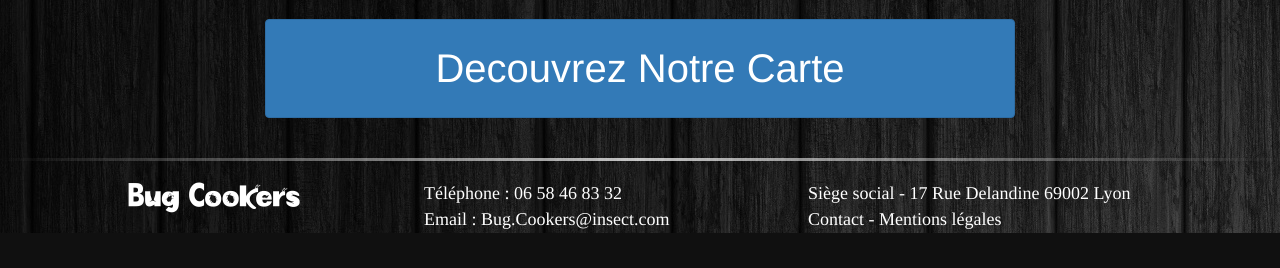
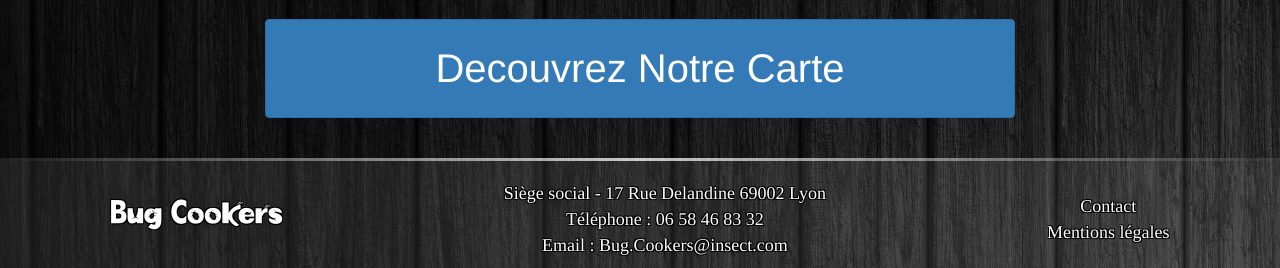
Before and after one commit to roche426/Bug-Cooker, a PHP site: page /concept.php in a window 1280 px wide. Shown: the part 1752-2020 px from the top of the page. Before the commit the page ends 1985 px from the top, so only its background shows below. Run offline with PHP 8.4, Linux system fonts and the light colour scheme; some libraries are stand-ins or nearby versions.

Commit message:
Header Footer OK

```diff
--- a/concept.php
+++ b/concept.php
@@ -121,7 +121,7 @@
     </div>
   </div>
 
-  <footer class="banniere_top">
+  <footer>
       <?php include("footer.php");?>
   </footer>
 
--- a/footer.php
+++ b/footer.php
@@ -1,39 +1,13 @@
 <hr class="ligne_separation">
-
-<p id="logo_footer">Bug Cookers</p>
+<div class="dispo_footer">
+	<p id="logo_footer">Bug Cookers</p>
 	<ul class="banniere_bottom1">
+		<li><a href="#" class="text_foot">Siège social - 17 Rue Delandine 69002 Lyon</a></li>
 		<li><a href="#" class="text_foot"> Téléphone : 06 58 46 83 32</a></li>
 		<li><a href="#" class="text_foot"> Email : Bug.Cookers@insect.com</a></li>
 	</ul>
-	<ul class="banniere_bottom2">
-		<li><a href="#" class="text_foot">Siège social - 17 Rue Delandine 69002 Lyon</a></li>
-		<li><a href="#" class="text_foot">Contact - Mentions légales</a></li>
+	<ul class="banniere_bottom1">
+		<li><a href="#" class="text_foot">Contact</a></li>
+		<li><a href="#" class="text_foot"> Mentions légales</a></li>
 	</ul>
-
-<!--<ul class="banniere_bottom_logo">
-		<li><a href="#"><img src="/Images/logo_facebook.png" alt="logo_facebook" class="taille_logo"></a></li>
-		<li><a href="#"><img src="/Images/logo_twitter.png" alt="logo_twitter" class="taille_logo"></a></li>
-		<li><a href="#"><img src="/Images/logo_pinterest.png" alt="logo_pinterest" class="taille_logo"></a></li>
-	</ul>
-
-<div class="container">
-			<div class="col-md-3">
-			  <p id="logo_footer">Bug Cookers</p>
-		  	</div>
-			<div class="col-md-6">
-				<a href="#" class="text_foot">Siège social - 17 Rue Delandine 69002 Lyon</a>
-				<a href="#" class="text_foot">Téléphone : 06 58 46 83 32</a>
-				<a href="#" class="text_foot">Email : Bug.Cookers@insect.com</a>
-				<a href="#" class="text_foot">Contact</a>
-				<a href="#" class="text_foot">Mentions légales</a>
-			</div>
-			<div class="col-md-1">
-				<a href="#"><img src="/Images/logo_facebook.png" alt="logo_facebook" class="taille_logo"></a>
-			</div>
-			<div class="col-md-1">
-				<a href="#"><img src="/Images/logo_twitter.png" alt="logo_twitter" class="taille_logo"></a>
-			</div>
-			<div class="col-md-1">
-				<a href="#"><img src="/Images/logo_pinterest.png" alt="logo_pinterest" class="taille_logo"></a>
-		  	</div>
-	</div>-->
+</div>
--- a/style.css
+++ b/style.css
@@ -5,21 +5,23 @@
 }
 
 body{
-	background-image: url("fond3.jpg");
+	background: url("fond3.jpg");
+	width: 100%;
+	height: 100%;
 }
 /*CSS banniere top*/
 .nav{
 	display: flex;
-	justify-content: center;
+	justify-content: space-between;
 	margin-bottom: 40px;
-
 }
 .nav_text{
 	font-size: 40px;
-	color: white;
+	color:  #32CD32;
+	text-shadow: #000000 1px 1px;
 	font-family: 'Times';
 	margin-bottom: -25px;
-	max-width: 300px;
+	width: 300px;
 	text-align: center;
 	margin-left: auto;
 	margin-right: auto;
@@ -42,7 +44,7 @@ body{
 	 background-image: linear-gradient(to right, rgba(255, 255, 255, 0), rgba(255, 255, 255, 0.75), rgba(255, 255, 255, 0));
 }
 /*Responsive header*/
-@media screen and (max-width: 700px){
+@media screen and (max-width: 1000px){
 	.nav{
 		flex-direction: column;
 		margin-bottom: 0px;
@@ -61,53 +63,46 @@ body{
 }
 
 /* CSS du Footer*/
-.banniere_bottom1{
-	position: absolute;
-	list-style: none;
-	width: 500px;
-	margin-left: 30%;
+footer{
+	background-color: rgba(250,250,250,0.08)
 }
-.banniere_bottom2{
-		position: absolute;
-		list-style: none;
-		width: 500px;
-		left: 60%;
+.dispo_footer{
+	display: flex;
+	align-items: center;
+	justify-content: space-around;
 }
-/*.banniere_bottom_logo{
-	position: absolute;
-	list-style: none;
-	display: inline-flex;
-	margin-right: 40%;
-}
-.taille_logo{
-	position: absolute;
-	width: 50px;
-	height: 50px;
-	padding: 5px;
-}*/
+/*modification des liens pieds de page*/
 .text_foot{
 	color: white;
+	text-shadow: #000000 1px 1px, #000000 -1px 1px, #000000 -1px -1px, #000000 1px -1px;
 	font-family: Times;
 	font-size: 18px;
 }
 #logo_footer{
-	position: absolute;
 	color: white;
+	text-shadow: #000000 1px 1px, #000000 -1px 1px, #000000 -1px -1px, #000000 1px -1px;
 	font-family: 'ABugsLife';
 	font-size: 30px;
-	margin-left: 10%;
+}
+.banniere_bottom1{
+	list-style: none;
+	text-align: center;
+	padding: 0;
 }
 
 /*Responsive footer*/
-@media screen and (max-width: 700px){
-
+@media screen and (max-width: 640px){
+	.dispo_footer{
+		flex-direction: column;
+		justify-content: center;
+		margin-top: 10px;
+	}
 }
-
-
 
 
 p{
   text-align: justify;
+  color: white;
 }
 
 h3,h4, h5{
@@ -118,13 +113,19 @@ h3,h4, h5{
 .titreConcept{
   font-size: 25px;
   font-weight: bold;
+  color: #32CD32;
+  text-shadow: #000000 1px 1px;
 }
 
 .arrierePlanTitre{
-	margin-top: 40px;
-  background-color: white;
+  margin-top: 40px;
   border-radius: 25px;
+  border-top: 1px solid white;
+  border-bottom: 1px solid white;
+  border-left: 10px solid white;
+  border-right: 10px solid white;
   text-align: center;
+  background: rgba(169,169,169,0.6);
 }
 
 .describFondateur{
```
Also changed, not shown: Gray-Background.png (deleted), Tileable marble floor tile texture (22).jpg (deleted), black_abstract_stone_pattern_tileable.jpg (deleted), fond.jpg (deleted), fond1.jpg (deleted), fond1.png (deleted), fond2.jpg (deleted).
